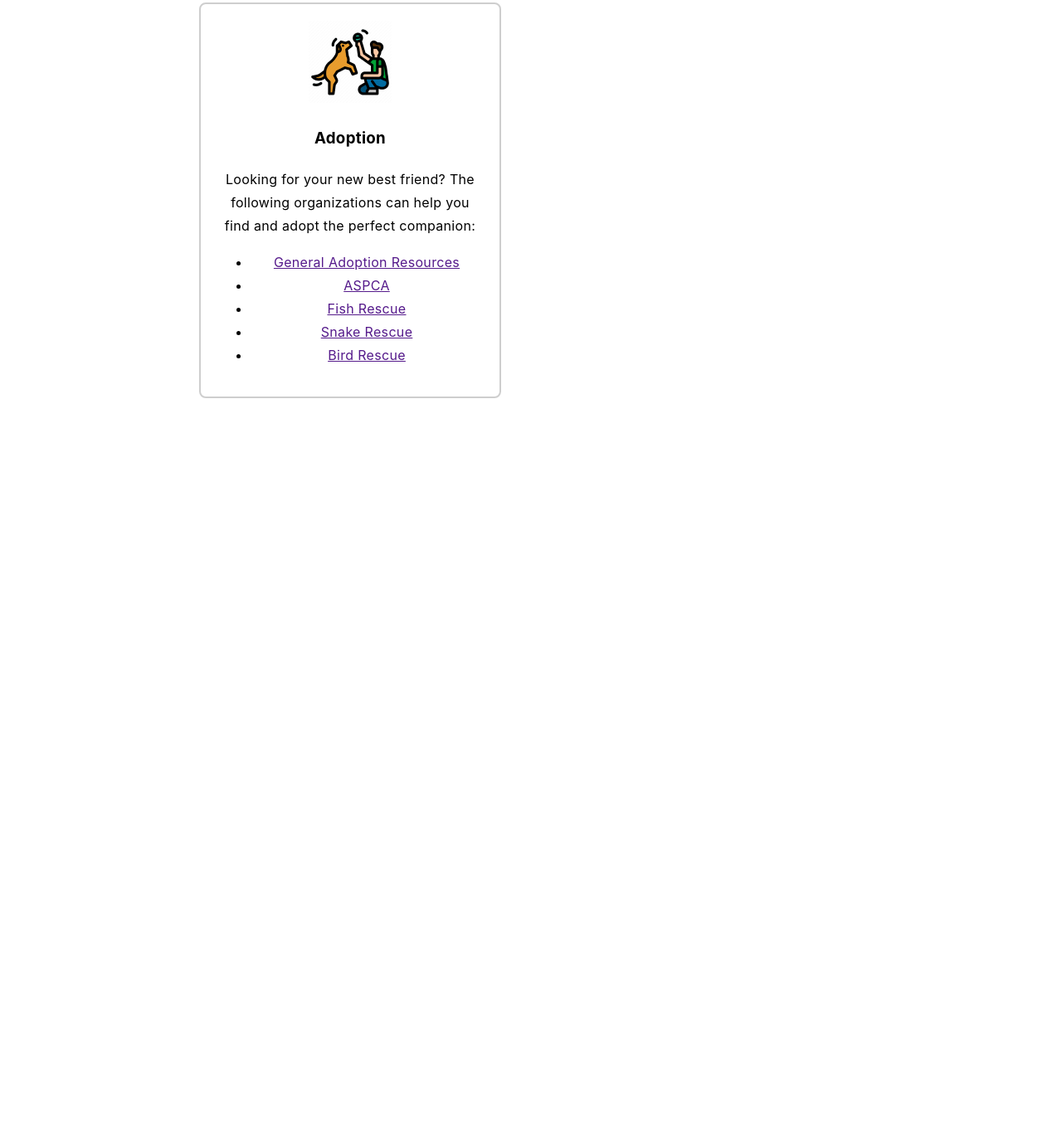
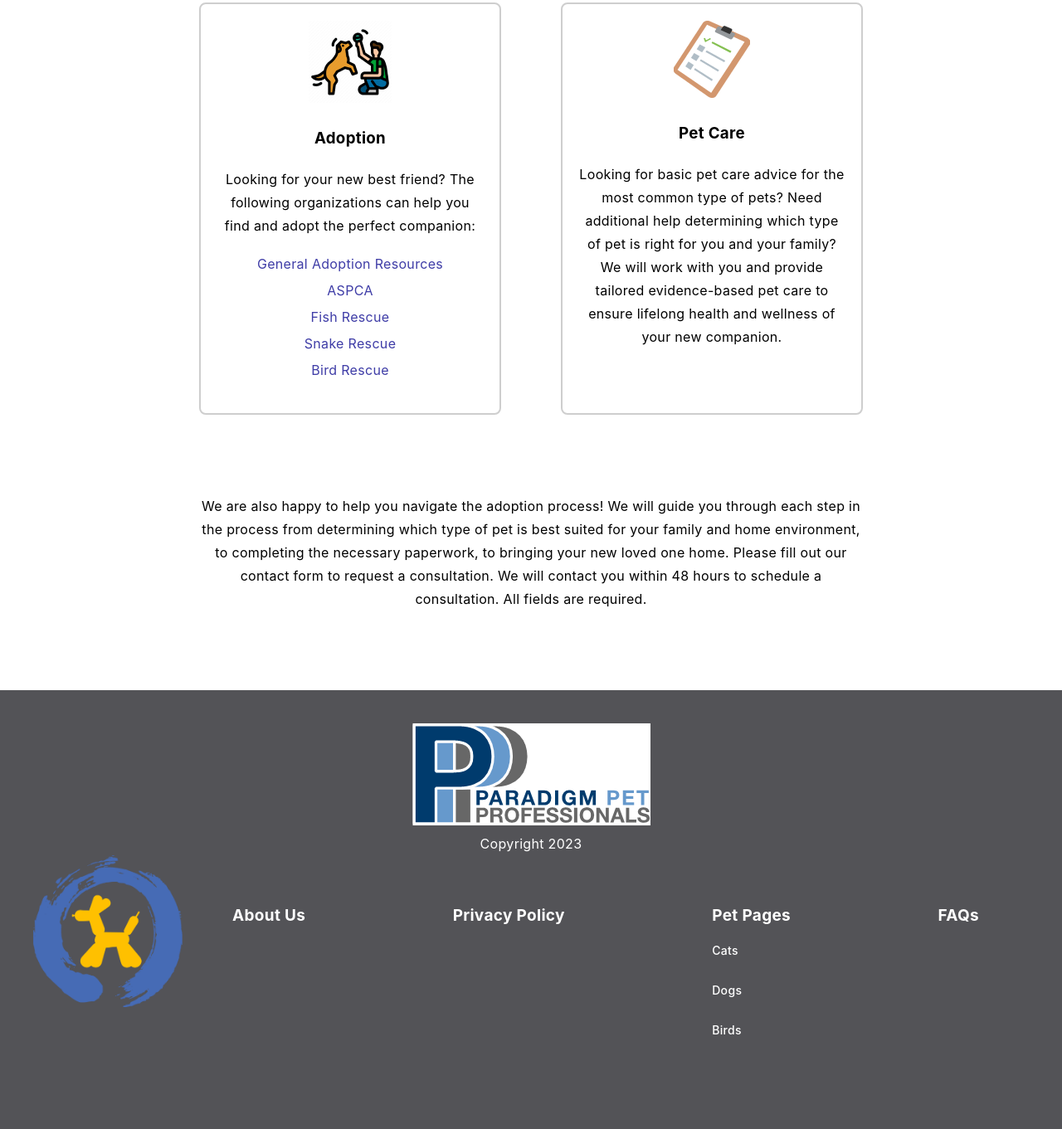
Before and after one commit to davsav16/PPP, a plain HTML site: page index.html in a window 1280 px wide. Shown: the part 1204-2565 px from the top of the page at 83% size. Before the commit the page ends 1764 px from the top, so only its background shows below. Drawn offline with Linux system fonts and the light colour scheme.

Commit message:
completed styling for the footer

```diff
--- a/index.html
+++ b/index.html
@@ -35,20 +35,20 @@
             <div class="slider">
                 <div class="slide" data-background="https://placedog.net/500" data-href="dog"></div>
                 <p class="caption caption-0">
-                    The first slide.
-                    <br><small>This is an awesome forest.</small>
+                    A man's best friend
+                    <br><small>Man and dog have grown togeather over thousands of years. Learn more about how you can continue to take care of your best friend.</small>
                 </p>
 
                 <div class="slide" data-background="https://cdn.shopify.com/s/files/1/0719/2635/0101/files/kitten.jpg?v=1681023092" data-href="cat"></div>
                 <p class="caption caption-1">
-                    The second slide, yay!
-                    <br><small>This is a marvellous forest.</small>
+                    The cutest little hunter
+                    <br><small>Your cat has DNA going back thousands of years. We can help you provide for your little hunter.</small>
                 </p>
 
                 <div class="slide" data-background="https://cdn.shopify.com/s/files/1/0719/2635/0101/files/UK_community-fun-facts-19-common-british-birds-you-can-find-your-garden_header.jpg?v=1681023424" data-href="bird"></div>
                 <p class="caption caption-2">
-                    Oh look, a third slide!
-                    <br><small>This is a bloody brilliant forest. It's CGI.</small>
+                    Nature's song writers
+                    <br><small>Just like humans, birds can feel different emotions and we can help you learn to identify what your song writer is feeling.</small>
                 </p>
             </div>
         </section>
@@ -65,16 +65,53 @@
                 </div>
                 <h3>Adoption</h3>
                 <p>Looking for your new best friend? The following organizations can help you find and adopt the perfect companion:</p>
-                <ul>
-                    <li><a href="">General Adoption Resources</a></li>
-                    <li><a href="">ASPCA </a></li>
-                    <li><a href="">Fish Rescue</a></li>
-                    <li><a href="">Snake Rescue</a></li>
-                    <li><a href="">Bird Rescue</a></li>
+                <ul class="adoption-list">
+                    <li><a href="https://theshelterpetproject.org/" target="_blank">General Adoption Resources</a></li>
+                    <li><a href="https://www.aspca.org/" target="_blank">ASPCA </a></li>
+                    <li><a href=" https://www.sterlingshelter.org/humane-society/koi-fish-rescue/" target="_blank">Fish Rescue</a></li>
+                    <li><a href="https://savethesnakes.org/snakerescuecall/" target="_blank">Snake Rescue</a></li>
+                    <li><a href="https://ftlob.rescuegroups.org/" target="_blank">Bird Rescue</a></li>
                 </ul>
             </div>
+
+            <div class="card">
+                <div class="img-container">
+                    <img src="/clipboard.png" />
+                </div>
+                <h3>Pet Care</h3>
+                <p>Looking for basic pet care advice for the most common type of pets? Need additional help determining which type of pet is right for you and your family? We will work with you and provide tailored evidence-based pet care to ensure lifelong health and wellness of your new companion.</p>
+            </div>
+        </section>
+        <section class="page-width adoption-help">
+            <p>We are also happy to help you navigate the adoption process! We will guide you through each step in the process from determining which type of pet is best suited for your family and home environment, to completing the necessary paperwork, to bringing your new loved one home. Please fill out our contact form to request a consultation. We will contact you within 48 hours to schedule a consultation. All fields are required.</p>
         </section>
     </main>
+    <footer>
+        <div class="footer-top">
+            <div class="footer-top-content">
+                <img src="/image3.png">
+                <p class="copyright">Copyright 2023</p>
+            </div>
+        </div>
+        <div class="footer-bottom">
+            <a href="/">
+                <img src="/image2.png">
+            </a>
+            <ul class="footer-link-container">
+                <li class="footer-link"><a href="/aboutus.html">About Us</a></li>
+                <li class="footer-link"><a href="/privacypolicy.html">Privacy Policy</a></li>
+                <li class="footer-link">
+                    <a href="/">Pet Pages</a>
+                    <ul class="footer-link-sublist">
+                        <li><a href="/cat.html">Cats</a></li>
+                        <li><a href="/dog.html">Dogs</a></li>
+                        <li><a href="/bird.html">Birds</a></li>
+                    </ul>
+                </li>
+                <li class="footer-link"><a href="/faqs.html">FAQs</a></li>
+            </ul>
+        </div>
+    </footer>
 </body>
 </html>
 <script>
@@ -103,6 +140,6 @@ function advanceSliderItem() {
         currentCaption.style.cssText = 'opacity: 1;';
     }
 
-    let intervalID = setInterval(advanceSliderItem, 4000);
+    let intervalID = setInterval(advanceSliderItem, 6000);
 
 </script>
--- a/mainstyles.css
+++ b/mainstyles.css
@@ -118,6 +118,7 @@ body {
     font-size: 24px;
     font-weight: 700;
     transition: all 0.8s ease-in-out;
+    width: 300px;
 }
 
 .caption small {
@@ -138,6 +139,8 @@ body {
 /* style card section */
 .section-card-container {
     padding: 80px 0;
+    display: flex;
+        justify-content: space-between;
 }
 
 .card {
@@ -147,3 +150,93 @@ body {
     padding: 20px;
     text-align: center;
 }
+.adoption-list {
+    list-style: none;
+    padding: 0;
+}
+
+.adoption-list li {
+    padding: 2px;
+}
+
+.adoption-list li a {
+    text-decoration: none;
+    padding: 5px;
+    transition: border .15s;
+    color: #3f3da7;
+}
+
+.adoption-list li a:hover {
+    border: 3px solid #3f3da7;
+    border-radius: 8px;
+    box-shadow: 2px 2px 2px 2px rgb(158, 157, 157, 0.5);
+}
+
+/* addoption help section */
+.adoption-help {
+    text-align: center;
+    padding-bottom: 80px;
+}
+
+/* Footer styling */
+footer {
+    background: #535357;
+    padding: 40px;
+}
+
+.footer-top {
+    display: flex;
+    justify-content: space-around;
+}
+
+.footer-top-content p {
+    text-align: center;
+    margin: 0;
+    color: white;
+}
+
+.footer-bottom {
+    display: flex;
+}
+
+.footer-bottom a {
+    width: 20%;
+}
+
+.footer-bottom a img {
+    width: 100%;
+}
+
+.footer-link-container {
+    display: flex;
+    list-style: none;
+    justify-content: space-between;
+    width: 100%;
+    padding: 40px 60px;
+}
+
+.footer-link-container a {
+    color: white;
+    font-size: 19px;
+    font-weight: bold;
+    text-decoration: none;
+    transition: text-decoration 0.15s;
+}
+
+.footer-link-container a:hover {
+    text-decoration: underline;
+}
+
+.footer-link-sublist {
+    list-style: none;
+    padding: 0;
+}
+
+.footer-link-sublist li {
+    padding: 10px 0;
+}
+
+.footer-link-sublist li a {
+    font-size: 14px;
+    font-weight: 500;
+}
```
Also changed, not shown: aboutus.html (added, +1 -0 lines), privacypolicy.html (added, +1 -0 lines), clipboard.png (added), image3.png (added).
